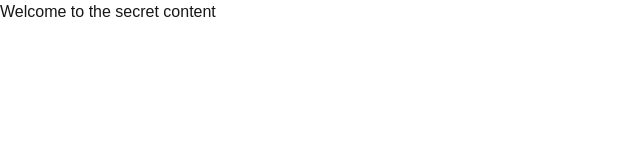
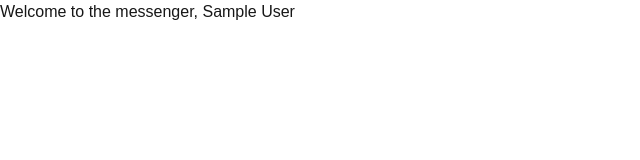
Before and after one commit to rodionvr/linguagram, a Next.js app in the folder frontend/: page /secret in a window 1280 px wide. Shown: the top 160 px of the page, without its empty margins (0-640 px from the left). Built offline with nearby package versions, Linux system fonts and the light colour scheme; no server answers; sample sign-in values are in the browser's storage.

Commit message:
Adds auth functionality

```diff
--- a/frontend/src/app/profile/page.tsx
+++ b/frontend/src/app/profile/page.tsx
@@ -24,7 +24,7 @@ export default async function SignIn() {
           await signIn("google", { redirectTo: '/secret'});
         }}
       >
-        <button type="submit">Signin with Google</button>
+        <button type="submit" className="mx-auto">Signin with Google</button>
       </form>
     </>
   );
--- a/frontend/src/app/secret/page.tsx
+++ b/frontend/src/app/secret/page.tsx
@@ -3,8 +3,11 @@ import { redirect } from "next/navigation";
 
 export default async function Secret() {
     const session = await auth();
+    const user = session?.user;
 
     if(!session) return redirect("/profile")
 
-    return <h1>Welcome to the secret content</h1>
+    return (
+    <h1>Welcome to the messenger, { user?.name}</h1>
+    )
 }
```
